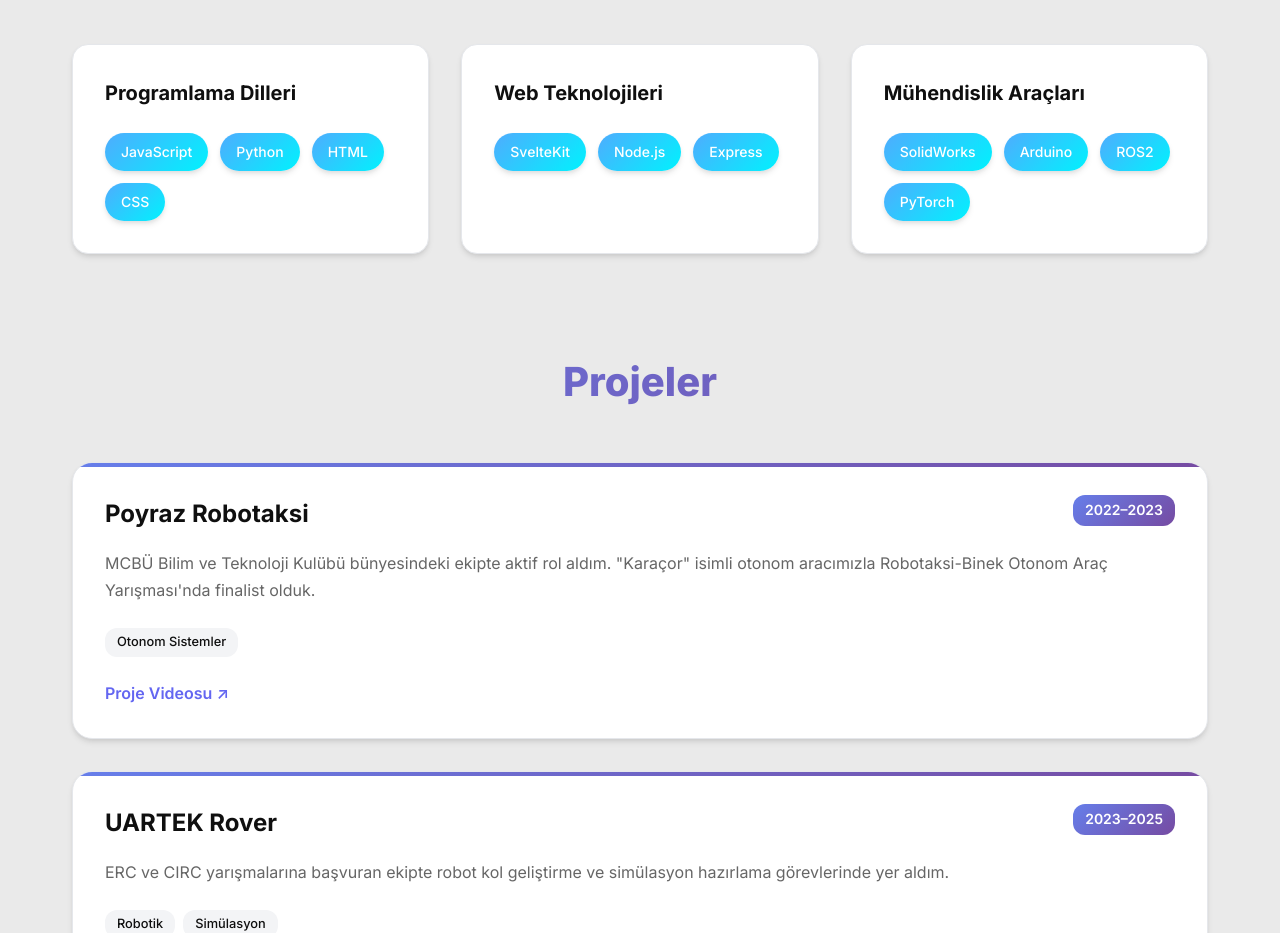
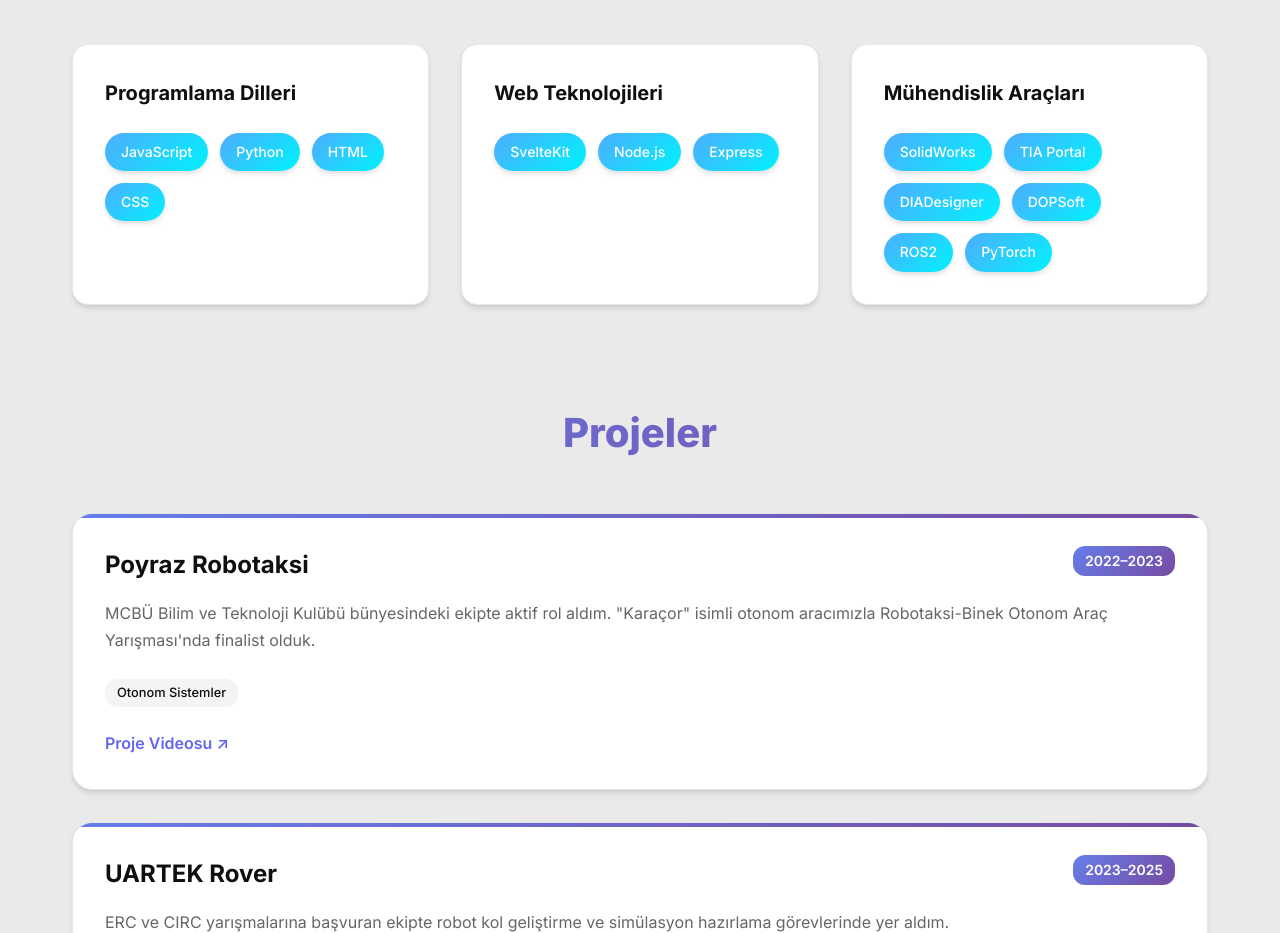
Before and after one commit to m3rtg/Mert-site, a SvelteKit app: page / in a window 1280 px wide. Shown: the part 1480-2413 px from the top of the page. Built offline with nearby package versions, Linux system fonts and the light colour scheme.

Commit message:
Muhendislik Araclari: Arduino kaldirildi, TIA Portal/DIADesigner/DOPSoft eklendi

```diff
--- a/src/routes/+page.svelte
+++ b/src/routes/+page.svelte
@@ -109,7 +109,9 @@
       <h3>{current === 'tr' ? 'Mühendislik Araçları' : 'Engineering Tools'}</h3>
       <div class="skill-tags">
         <span class="skill-tag">SolidWorks</span>
-        <span class="skill-tag">Arduino</span>
+        <span class="skill-tag">TIA Portal</span>
+        <span class="skill-tag">DIADesigner</span>
+        <span class="skill-tag">DOPSoft</span>
         <span class="skill-tag">ROS2</span>
         <span class="skill-tag">PyTorch</span>
       </div>
```
